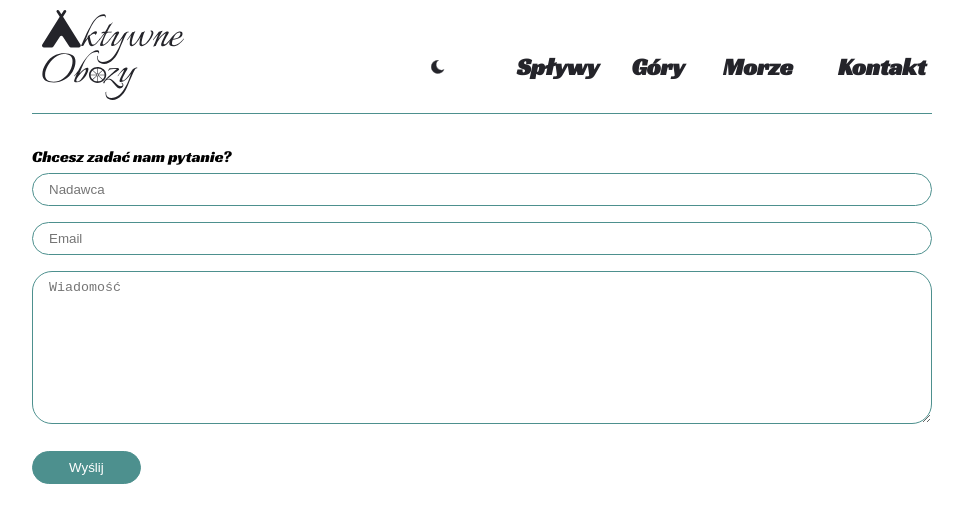
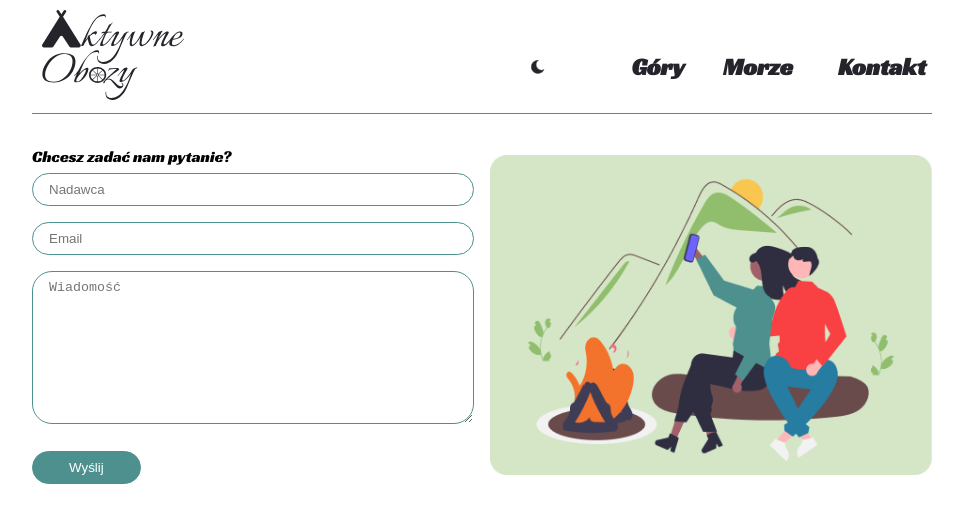
Before and after one commit to DanielDawidowski/Aktywne-Obozy-2022-Frontend, a React (Create React App) app: page /contact in a window 1280 px wide. Shown: the top 522 px of the page, without its empty margins (158-1121 px from the left). Built offline with nearby package versions, Linux system fonts and the light colour scheme; no server answers.

Commit message:
Add and change images

```diff
--- a/src/components/nav/Menu.js
+++ b/src/components/nav/Menu.js
@@ -155,16 +155,16 @@
           </motion.li>
         </>
       )}
-      <motion.li
+      {/* <motion.li
         className="menu-item"
         onClick={grid ? () => setToggleMenu(!toggleMenu) : null}
         variants={item}
       >
-        {/* <Link to={"/event/kajaki"}> */}
+        <Link to={"/event/kajaki"}>
         <Link style={{ textDecoration: "none" }} to="/events/splywy">
           <h2 style={{ color: !theme ? "#24242a" : "#fff" }}>Spływy</h2>
         </Link>
-      </motion.li>
+      </motion.li> */}
       <motion.li
         className="menu-item"
         onClick={grid ? () => setToggleMenu(!toggleMenu) : null}
--- a/src/pages/Contact.js
+++ b/src/pages/Contact.js
@@ -1,9 +1,11 @@
 import React, { useState } from "react";
 import { toast } from "react-toastify";
+import { motion } from "framer-motion";
 import { createMessage } from "../functions/email";
 
 import MessageForm from "../components/forms/MessageCreateForm";
 import Layout from "../components/layout/layout";
+import imageRight from "../assets/Images/contact.png";
 
 const initialState = {
   name: "",
@@ -50,7 +52,7 @@
     <Layout>
       <section id="contact" className="container">
         <div className="contact">
-          <div className="contact-hero">
+          <div className="contact-left">
             <div className="contact-question">
               <h3>Chcesz zadać nam pytanie?</h3>
             </div>
@@ -61,6 +63,9 @@
               setValues={setValues}
             />
           </div>
+          <div className="contact-right">
+            <motion.img src={imageRight} alt={imageRight} />
+          </div>
         </div>
       </section>
     </Layout>
--- a/src/pages/Events.js
+++ b/src/pages/Events.js
@@ -9,7 +9,7 @@
 import imageGoryLeft from "../assets/Images/holly-mandarich.png";
 import imageSplywyLeft from "../assets/Images/tim-foster.png";
 import imageMorzeLeft from "../assets/Images/hermansyah.png";
-import imageGoryRight from "../assets/Images/gory.png";
+import imageGoryRight from "../assets/Images/ski.png";
 import imageSplywyRight from "../assets/Images/splywy.png";
 import imageMorzeRight from "../assets/Images/morze.png";
 
--- a/src/sass/pages/_contact.scss
+++ b/src/sass/pages/_contact.scss
@@ -1,8 +1,19 @@
 .contact {
   height: 100%;
+  width: 100%;
+  display: flex;
+  margin: $size4 0;
+  justify-content: space-between;
+  align-items: center;
+  gap: $size1;
+  @media (max-width: $layout-breakpoint-small) {
     display: grid;
-  margin: $size4 0;
+  }
+  .contact-left {
+    width: 100%;
+    .contact-question {
 
+    }
     textarea,
     input {
       border: 1px solid $turquoise;
@@ -23,3 +34,10 @@
       }
     }
   }
+  .contact-right {
+    width: 100%;
+    img {
+      width: 100%;
+    }
+  }
+}
```
Also changed, not shown: src/assets/Images/contact.png (added), src/assets/Images/ski.png (added). Lines whose indentation alone changed are shown as unchanged.
